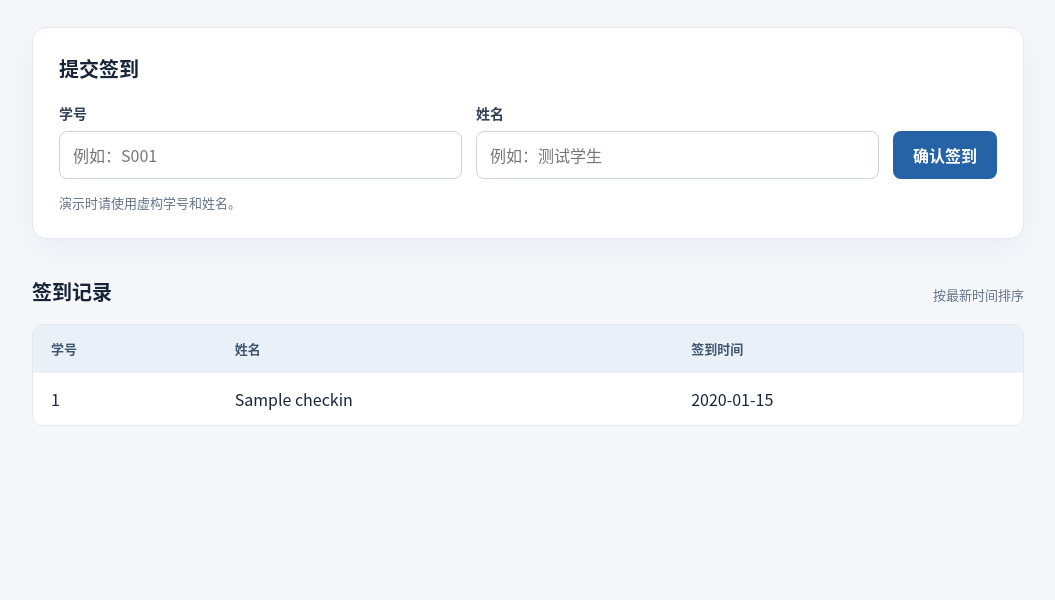
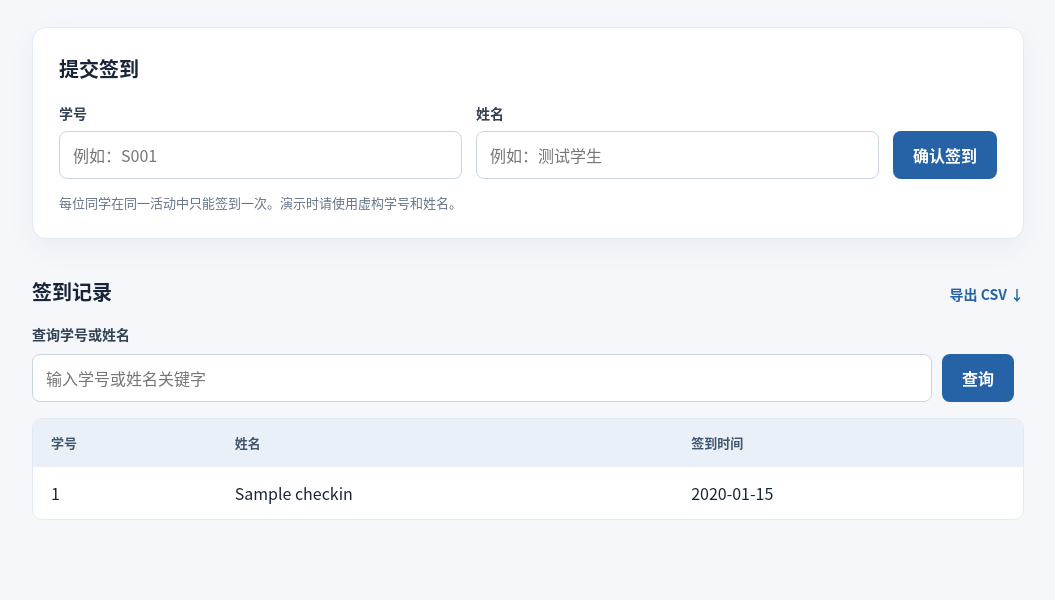
Before and after one commit to BaiBaiSun-1/software-engineering-labs, a Flask app: page /events/1 in a window 1280 px wide. Shown: the part 253-853 px from the top of the page, without its empty margins (112-1167 px from the left). Before the commit the page ends 679 px from the top, so only its background shows below. Run offline with Flask 3, Linux system fonts and the light colour scheme; tables that the repository leaves empty hold one stand-in row (values such as "Sample post").

Commit message:
feat: prevent duplicate checkins and add search export

```diff
--- a/实验1/attendance-system/app.py
+++ b/实验1/attendance-system/app.py
@@ -4,10 +4,12 @@ from __future__ import annotations
 
 import os
 import sqlite3
+import csv
+import io
 from datetime import datetime
 from pathlib import Path
 
-from flask import Flask, abort, flash, g, redirect, render_template, request, url_for
+from flask import Flask, Response, abort, flash, g, redirect, render_template, request, url_for
 
 
 def create_app(test_config: dict | None = None) -> Flask:
@@ -52,6 +54,8 @@ def create_app(test_config: dict | None = None) -> Flask:
                 name TEXT NOT NULL,
                 checked_in_at TEXT NOT NULL
             );
+            CREATE UNIQUE INDEX IF NOT EXISTS idx_unique_event_student
+                ON checkins(event_id, student_id);
             """
         )
         db.commit()
@@ -86,11 +90,24 @@ def create_app(test_config: dict | None = None) -> Flask:
         event = db.execute("SELECT * FROM events WHERE id = ?", (event_id,)).fetchone()
         if event is None:
             abort(404)
-        checkins = db.execute(
-            "SELECT student_id, name, checked_in_at FROM checkins WHERE event_id = ? ORDER BY id DESC",
-            (event_id,),
-        ).fetchall()
-        return render_template("event.html", event=event, checkins=checkins)
+        query = request.args.get("q", "").strip()[:30]
+        total = db.execute(
+            "SELECT COUNT(*) AS count FROM checkins WHERE event_id = ?", (event_id,)
+        ).fetchone()["count"]
+        if query:
+            pattern = f"%{query}%"
+            checkins = db.execute(
+                """SELECT student_id, name, checked_in_at FROM checkins
+                   WHERE event_id = ? AND (student_id LIKE ? OR name LIKE ?)
+                   ORDER BY id DESC""",
+                (event_id, pattern, pattern),
+            ).fetchall()
+        else:
+            checkins = db.execute(
+                "SELECT student_id, name, checked_in_at FROM checkins WHERE event_id = ? ORDER BY id DESC",
+                (event_id,),
+            ).fetchall()
+        return render_template("event.html", event=event, checkins=checkins, total=total, query=query)
 
     @app.post("/events/<int:event_id>/checkin")
     def checkin(event_id: int):
@@ -98,19 +115,52 @@ def create_app(test_config: dict | None = None) -> Flask:
         event = db.execute("SELECT id FROM events WHERE id = ?", (event_id,)).fetchone()
         if event is None:
             abort(404)
-        student_id = request.form.get("student_id", "").strip()
+        student_id = request.form.get("student_id", "").strip().upper()
         name = request.form.get("name", "").strip()
-        if not (1 <= len(student_id) <= 30 and 1 <= len(name) <= 30):
-            flash("学号和姓名均须为 1 至 30 个字符。", "error")
+        if not (3 <= len(student_id) <= 30 and all(c.isascii() and (c.isalnum() or c == "-") for c in student_id)):
+            flash("学号须为 3 至 30 位英文字母、数字或连字符。", "error")
+            return redirect(url_for("event_detail", event_id=event_id))
+        if not (1 <= len(name) <= 30):
+            flash("姓名须为 1 至 30 个字符。", "error")
             return redirect(url_for("event_detail", event_id=event_id))
         now = datetime.now().astimezone().strftime("%Y-%m-%d %H:%M:%S %z")
-        db.execute(
-            "INSERT INTO checkins (event_id, student_id, name, checked_in_at) VALUES (?, ?, ?, ?)",
-            (event_id, student_id, name, now),
-        )
-        db.commit()
+        try:
+            db.execute(
+                "INSERT INTO checkins (event_id, student_id, name, checked_in_at) VALUES (?, ?, ?, ?)",
+                (event_id, student_id, name, now),
+            )
+            db.commit()
+        except sqlite3.IntegrityError:
+            db.rollback()
+            flash("该学号在本活动中已经签到，请勿重复提交。", "error")
+            return redirect(url_for("event_detail", event_id=event_id))
         flash("签到成功。", "success")
         return redirect(url_for("event_detail", event_id=event_id))
+
+    @app.get("/events/<int:event_id>/export.csv")
+    def export_checkins(event_id: int):
+        db = get_db()
+        event = db.execute("SELECT id FROM events WHERE id = ?", (event_id,)).fetchone()
+        if event is None:
+            abort(404)
+        rows = db.execute(
+            "SELECT student_id, name, checked_in_at FROM checkins WHERE event_id = ? ORDER BY id",
+            (event_id,),
+        ).fetchall()
+        output = io.StringIO()
+        writer = csv.writer(output)
+        writer.writerow(["学号", "姓名", "签到时间"])
+        for row in rows:
+            # A leading apostrophe keeps spreadsheet programs from interpreting a name as a formula.
+            name = row["name"]
+            if name.startswith(("=", "+", "-", "@")):
+                name = "'" + name
+            writer.writerow([row["student_id"], name, row["checked_in_at"]])
+        return Response(
+            "\ufeff" + output.getvalue(),
+            mimetype="text/csv; charset=utf-8",
+            headers={"Content-Disposition": f'attachment; filename="attendance-event-{event_id}.csv"'},
+        )
 
     return app
 
--- a/实验1/attendance-system/static/style.css
+++ b/实验1/attendance-system/static/style.css
@@ -25,6 +25,11 @@ button:hover { background: #194f89; }
 .section-heading { display: flex; align-items: baseline; justify-content: space-between; }
 .section-heading h2 { margin-bottom: 18px; }
 .section-heading span, .event-card span, .hint { color: #64748b; font-size: 13px; }
+.text-link, .clear-link { color: #2563a6; font-size: 14px; font-weight: 700; }
+.search-form { display: grid; grid-template-columns: 1fr auto auto; gap: 10px; align-items: end; margin-bottom: 16px; }
+.search-form label { grid-column: 1 / -1; margin: 0; }
+.clear-link { padding: 12px 4px; }
+.result-note { color: #64748b; font-size: 13px; margin: 4px 0 14px; }
 .event-list { display: grid; gap: 12px; }
 .event-card { display: grid; grid-template-columns: 1.5fr 1fr auto; gap: 18px; align-items: center; padding: 19px 22px; background: #fff; border: 1px solid #e2e9f2; border-radius: 10px; }
 .event-card:hover { border-color: #88aede; }
@@ -46,4 +51,4 @@ tr:last-child td { border-bottom: 0; }
 .message { padding: 11px 15px; margin: 0 0 8px; border-radius: 8px; }
 .message.success { background: #e5f5eb; color: #17643a; }
 .message.error { background: #fdecec; color: #a73535; }
-@media (max-width: 700px) { .page-heading, .event-card { display: block; } .event-card > * { display: block; margin: 5px 0; } .form-grid, .inline-form { grid-template-columns: 1fr; } .inline-form label { grid-column: auto; } .count-box { margin-top: 20px; } }
+@media (max-width: 700px) { .page-heading, .event-card { display: block; } .event-card > * { display: block; margin: 5px 0; } .form-grid, .inline-form, .search-form { grid-template-columns: 1fr; } .inline-form label, .search-form label { grid-column: auto; } .count-box { margin-top: 20px; } }
--- a/实验1/attendance-system/templates/event.html
+++ b/实验1/attendance-system/templates/event.html
@@ -8,24 +8,31 @@
       <h1>{{ event.title }}</h1>
       <p class="lead">创建于 {{ event.created_at }}</p>
     </div>
-    <div class="count-box"><strong>{{ checkins|length }}</strong><span>已签到</span></div>
+    <div class="count-box"><strong>{{ total }}</strong><span>已签到</span></div>
   </div>
   <section class="card">
     <h2>提交签到</h2>
     <form class="form-grid" method="post" action="{{ url_for('checkin', event_id=event.id) }}">
-      <div><label for="student_id">学号</label><input id="student_id" name="student_id" maxlength="30" placeholder="例如：S001" required></div>
+      <div><label for="student_id">学号</label><input id="student_id" name="student_id" minlength="3" maxlength="30" pattern="[A-Za-z0-9-]+" placeholder="例如：S001" required></div>
       <div><label for="name">姓名</label><input id="name" name="name" maxlength="30" placeholder="例如：测试学生" required></div>
       <button type="submit">确认签到</button>
     </form>
-    <p class="hint">演示时请使用虚构学号和姓名。</p>
+    <p class="hint">每位同学在同一活动中只能签到一次。演示时请使用虚构学号和姓名。</p>
   </section>
   <section class="section-block">
-    <div class="section-heading"><h2>签到记录</h2><span>按最新时间排序</span></div>
+    <div class="section-heading"><h2>签到记录</h2><a class="text-link" href="{{ url_for('export_checkins', event_id=event.id) }}">导出 CSV ↓</a></div>
+    <form class="search-form" method="get" action="{{ url_for('event_detail', event_id=event.id) }}">
+      <label for="q">查询学号或姓名</label>
+      <input id="q" name="q" maxlength="30" value="{{ query }}" placeholder="输入学号或姓名关键字">
+      <button type="submit">查询</button>
+      {% if query %}<a class="clear-link" href="{{ url_for('event_detail', event_id=event.id) }}">清除</a>{% endif %}
+    </form>
+    {% if query %}<p class="result-note">“{{ query }}”找到 {{ checkins|length }} 条记录</p>{% endif %}
     {% if checkins %}
       <div class="table-wrap"><table>
         <thead><tr><th>学号</th><th>姓名</th><th>签到时间</th></tr></thead>
         <tbody>{% for item in checkins %}<tr><td>{{ item.student_id }}</td><td>{{ item.name }}</td><td>{{ item.checked_in_at }}</td></tr>{% endfor %}</tbody>
       </table></div>
-    {% else %}<p class="empty">暂无签到记录。</p>{% endif %}
+    {% else %}<p class="empty">{% if query %}没有匹配的签到记录。{% else %}暂无签到记录。{% endif %}</p>{% endif %}
   </section>
 {% endblock %}
```
Also changed, not shown: 实验1/attendance-system/tests/test_app.py (added, +63 -0 lines).
